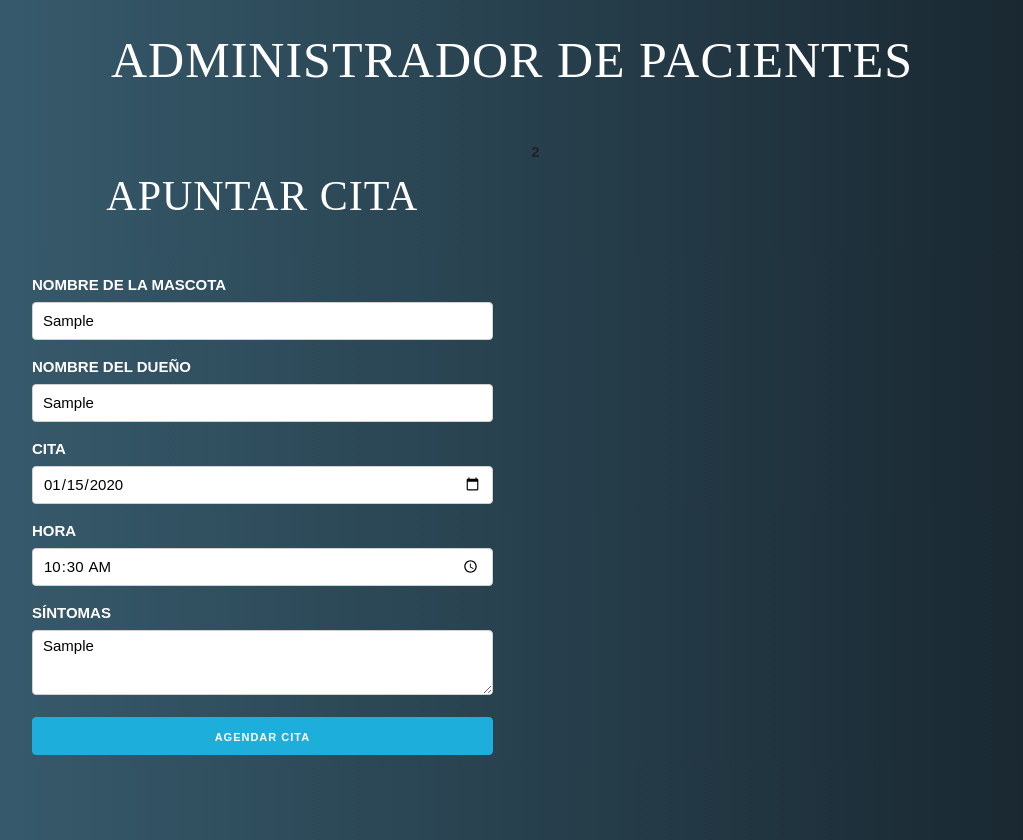
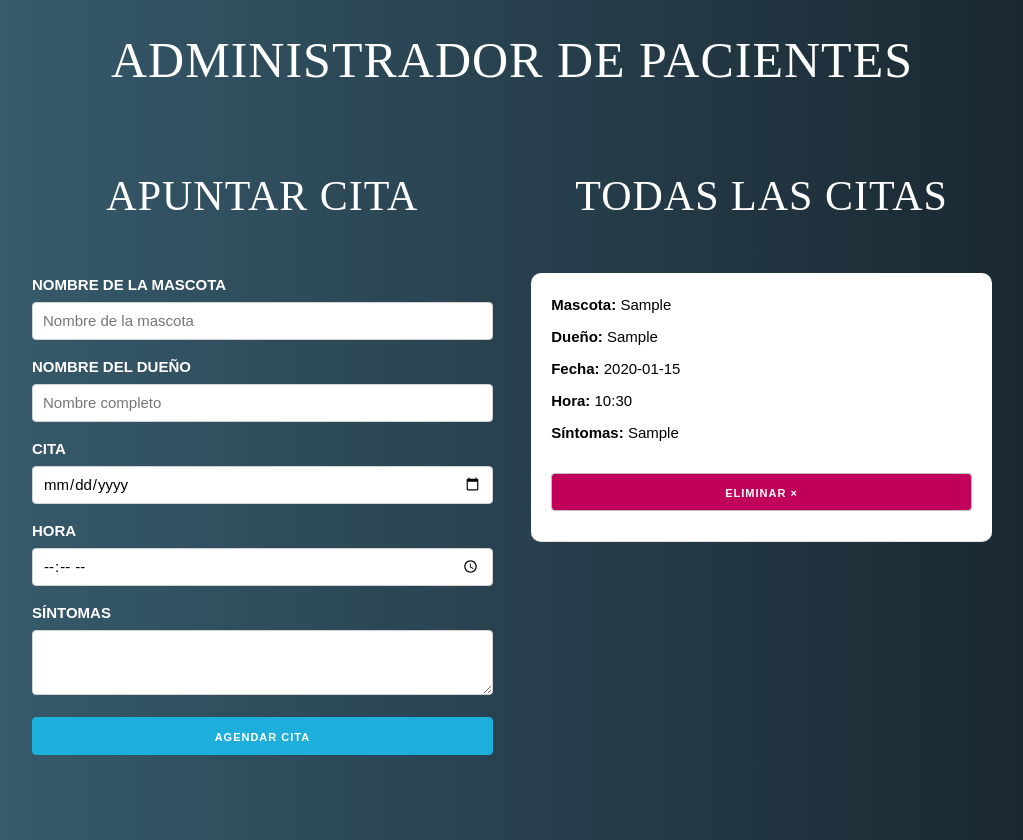
Before and after one commit to crissulb95/citasvet, a React (Create React App) app: page / in a window 1280 px wide. Both pictures are taken after typing "Sample", "Sample", "2020-01-15", "10:30", "Sample" into the empty fields and a click on the button "AGENDAR CITA". Shown: the whole page, without its empty margins (128-1151 px from the left). Built offline with nearby package versions, Linux system fonts and the light colour scheme.

Commit message:
proyecto terminado y el build creado

```diff
--- a/src/App.js
+++ b/src/App.js
@@ -1,10 +1,44 @@
-import React, { Fragment, useState } from 'react';
+import React, { Fragment, useState, useEffect} from 'react';
 import Formulario from './components/Formulario.js';
+import Cita from './components/Cita.js';
 
 export default function App() {
 
+  //citas iniciales en el LocalStorage
+  let citasLS = JSON.parse(localStorage.getItem('citas'));
+  if( !citasLS ) {
+    citasLS = []
+  }
+
   //Arreglo de todas las citas
-  const [todasCitas, updateTodasCitas] = useState([]);
+  //nuestro valor inicial será lo que se encuentre en el local storage, inicialmente
+  //será solo un array vacío
+  const [todasCitas, updateTodasCitas] = useState(citasLS);
+
+  //useEffect aplica una funcion flecha solo cuando ocurre algun cambio dentro de la dependencia
+  //señalada, en este caso cuando se agregue o elimine una cita de la agenda
+  //tambien cuando recién se cargue la página, ideal para utilizar local storage
+  useEffect( () => {
+    citasLS
+    ? localStorage.setItem('citas', JSON.stringify(todasCitas))
+    : localStorage.setItem('citas', JSON.stringify([]))
+  }, [todasCitas, citasLS] );
+
+  //funcion que tome las citas actuales y agregue la nueva
+  const crearCita = cita => {
+    updateTodasCitas([
+      ...todasCitas,
+      cita
+    ]);
+  } ;
+
+  //funcion que elimina citas por su ID
+  const eliminarCita = id => {
+    const nuevasCitas = todasCitas.filter( cita => cita.id !== id );
+    updateTodasCitas( nuevasCitas );
+
+  };
+
   return (
     <div className="App">
       <Fragment>
@@ -12,10 +46,22 @@ export default function App() {
         <div className='container'>
           <div className='row'>
             <div className='one-half column'>
-              <Formulario />
+              <Formulario
+              //se la pasamos como props para poder agendar las citas desde el formularios
+                crearCita={crearCita}
+              />
             </div>
             <div className='one-half column'>
-              2
+              {todasCitas[0]
+              ? <h2>Todas las citas</h2>
+              : <h2>No hay citas pendientes</h2>}
+              {todasCitas.map(cita => (
+                <Cita
+                  key={cita.id}
+                  cita={cita}
+                  eliminarCita={eliminarCita}
+                />
+              ))}
             </div>
           </div>
         </div>
--- /dev/null
+++ b/src/components/Cita.js
@@ -0,0 +1,29 @@
+import React from 'react';
+import PropTypes from 'prop-types';
+
+const Cita = ({cita, eliminarCita}) => {
+    const { mascota, owner, fecha, hora, sintomas,id } = cita;
+    const handleClick = () => eliminarCita(id);
+
+    return (<div className='cita'>
+        <p> Mascota: <span>{mascota}</span></p>
+        <p> Dueño: <span>{owner}</span></p>
+        <p> Fecha: <span>{fecha}</span></p>
+        <p> Hora: <span>{hora}</span></p>
+        <p> Síntomas: <span>{sintomas}</span></p>
+
+        <button
+            className='button eliminar u-full-width'
+            onClick={handleClick}
+            //onClick={() => eliminarCita(cita.id)} llamando directamente a la funcion
+            //desde el prop, se elimina tambien el handleclick
+        >Eliminar &times;</button>
+    </div>)
+ };
+
+ Cita.propTypes = {
+     cita: PropTypes.object.isRequired,
+     eliminarCita: PropTypes.func.isRequired
+ }
+
+export default Cita;
--- a/src/components/Formulario.js
+++ b/src/components/Formulario.js
@@ -1,8 +1,9 @@
 import React, { Fragment, useState } from 'react';
 import { v4 as uuidv4 } from 'uuid';
+import PropTypes from 'prop-types';
 
-const Formulario = () => {
-    //crear state de citas con toda la información de la agenda
+const Formulario = ({crearCita}) => {
+    //crear state de la información de una cita
     const [cita, updateCita] = useState( {
         //cada propiedad tiene que tener el mismo nombre que en la propiedad name del input
         mascota: '',
@@ -41,17 +42,26 @@ const Formulario = () => {
         //Asignarle un ID unico a cada cita, se instala el módulo npm i uuid y se importa como
         //import { v4 as uuidv4 } from 'uuid'; (generador de ID random)
         cita.id = uuidv4();
-
-
-
         //Crear la cita y ubicarla en el state principal
-
+        //función que modifica un state (todo en el archivo App) donde se guardan todas las citas
+        crearCita(cita);
         //Reiniciar el form
-
+        //una vez se haya hecho el registro en la agenda de citas, es bueno reiniciar el form,
+        //utilizando las funciones creadas en el hook del state
+        //SE REINICIAN PORQUE SE AGREGARON A CADA ITEM UN VALUE CORRESPONDIENTE CON CADA VALOR DEL
+        //ESTADO, AL ESTAR VACIO EL VALOR DEL STATE, EL VALOR DE CADA ITEM DEL FORMULARIO SE VACÍA
+        updateCita({
+            mascota: '',
+            owner: '',
+            fecha: '',
+            hora: '',
+            sintomas: ''
+        })
     }
 
     //extracción de los datos con destructuring
     const { mascota, owner, fecha, hora, sintomas } = cita;
+
     return (
         <Fragment>
             <h2>Apuntar cita</h2>
@@ -126,4 +136,8 @@ const Formulario = () => {
     );
 }
 
+Formulario.propTypes = {
+    crearCita: PropTypes.func.isRequired
+};
+
 export default Formulario;
```
